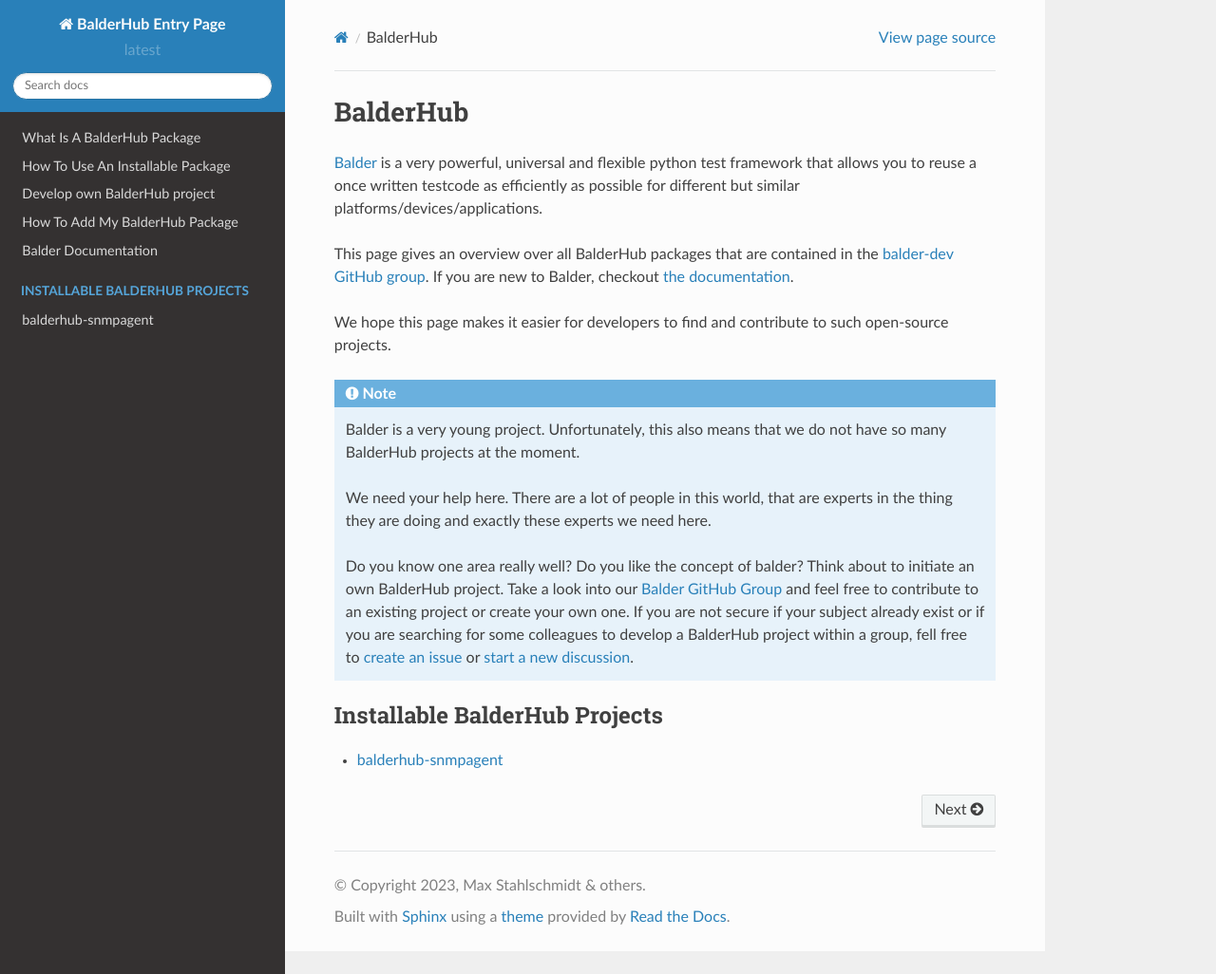
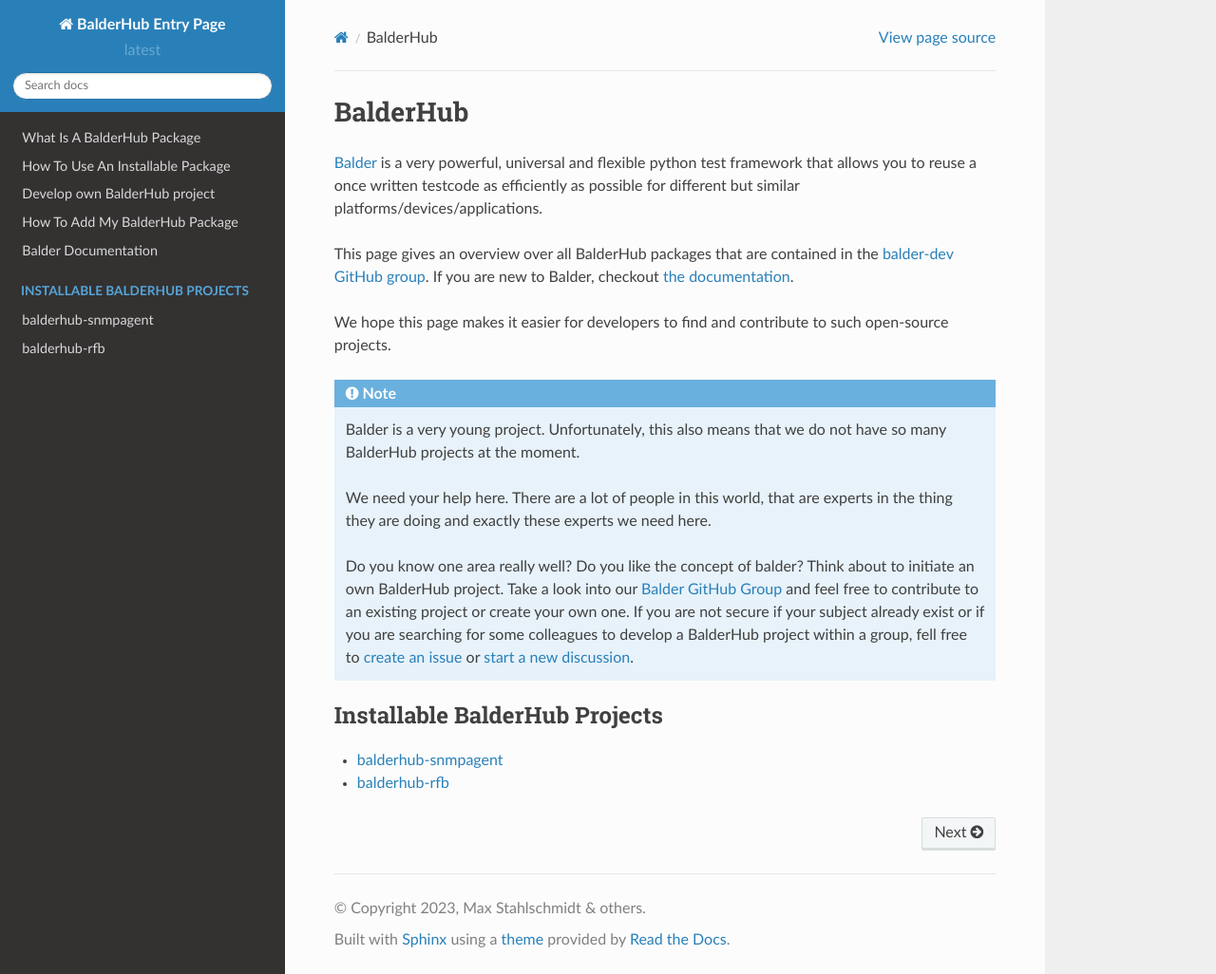
Before and after one commit to balder-dev/hub.balder.dev, a Sphinx documentation site: the page built from doc/source/index.rst, in a window 1280 px wide and 1026 px high. Shown: the whole window at 95% size. Built offline with Sphinx 7.4.7 and the Read the Docs theme 2.0.0, drawn with Linux system fonts in a browser that asks for light colours.

Commit message:
docs(index.rst): add `balderhub-rfb` project

```diff
--- a/doc/source/index.rst
+++ b/doc/source/index.rst
@@ -45,3 +45,4 @@ We hope this page makes it easier for developers to find and contribute to such
    :caption: Installable BalderHub Projects
 
    balderhub-snmpagent <https://hub.balder.dev/projects/snmpagent>
+   balderhub-rfb <https://hub.balder.dev/projects/rfb>
```
